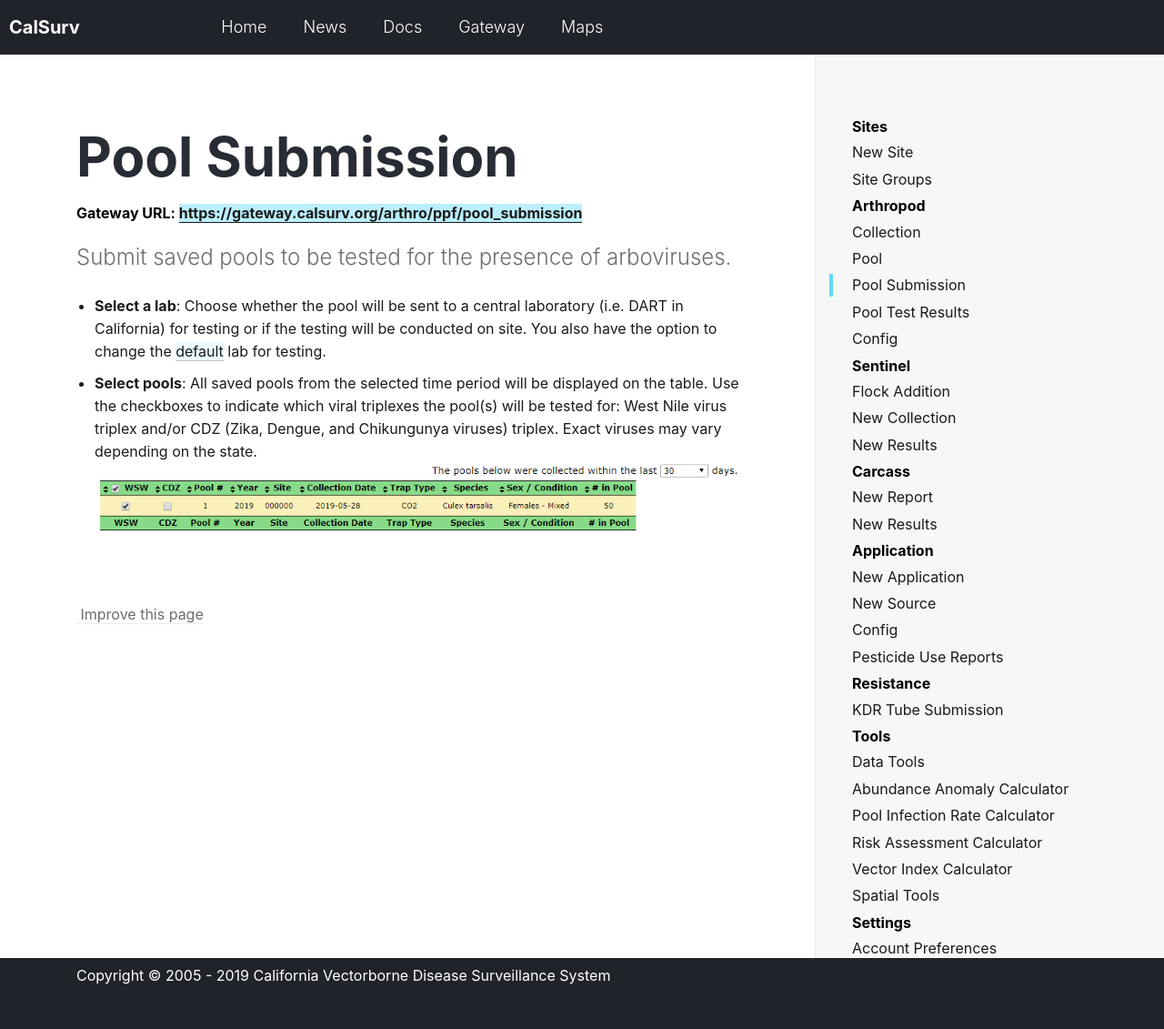
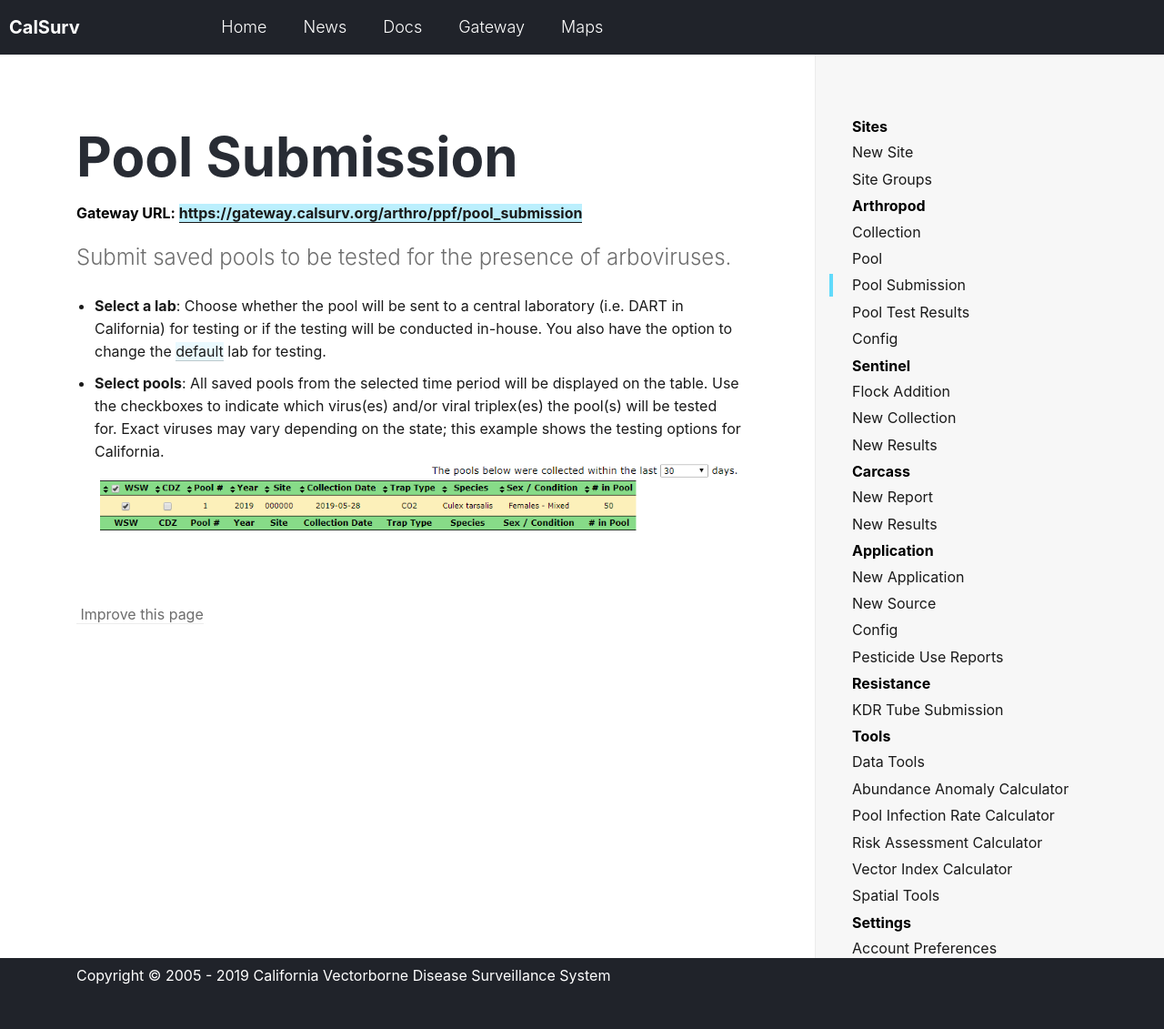
Before and after one commit to tlvaldepena/vectorsurv.org, a Jekyll site: the page built from _docs/arthropod/submission.md, in a window 1280 px wide. Shown: the whole page at 91% size. Built offline with Jekyll 4.4.1, drawn with Linux system fonts in a browser that asks for light colours.

Commit message:
Update submission.md

```diff
--- a/_docs/arthropod/submission.md
+++ b/_docs/arthropod/submission.md
@@ -5,6 +5,6 @@ gateway-url: https://gateway.calsurv.org/arthro/ppf/pool_submission
 
 Submit saved pools to be tested for the presence of arboviruses.
 
-* **Select a lab**: Choose whether the pool will be sent to a central laboratory (i.e. DART in California) for testing or if the testing will be conducted on site. You also have the option to change the [default]({{ site.baseur1 }}/docs/arthropod/trap-types) lab for testing.
-* **Select pools**: All saved pools from the selected time period will be displayed on the table. Use the checkboxes to indicate which viral triplexes the pool(s) will be tested for: West Nile virus triplex and/or CDZ (Zika, Dengue, and Chikungunya viruses) triplex. Exact viruses may vary depending on the state.
+* **Select a lab**: Choose whether the pool will be sent to a central laboratory (i.e. DART in California) for testing or if the testing will be conducted in-house. You also have the option to change the [default]({{ site.baseur1 }}/docs/arthropod/trap-types) lab for testing.
+* **Select pools**: All saved pools from the selected time period will be displayed on the table. Use the checkboxes to indicate which virus(es) and/or viral triplex(es) the pool(s) will be tested for. Exact viruses may vary depending on the state; this example shows the testing options for California.
 ![Pools submission]({{ site.baseurl }}/assets/images/docs/new_pool_sub_checked.PNG)
```
